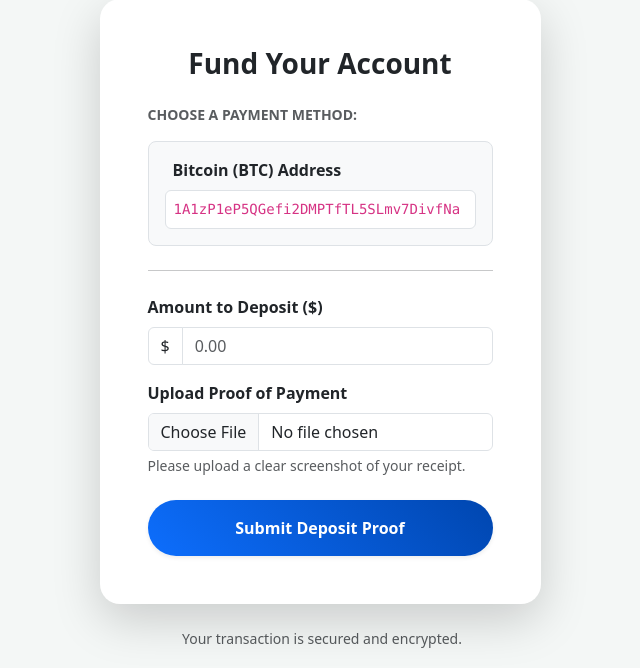
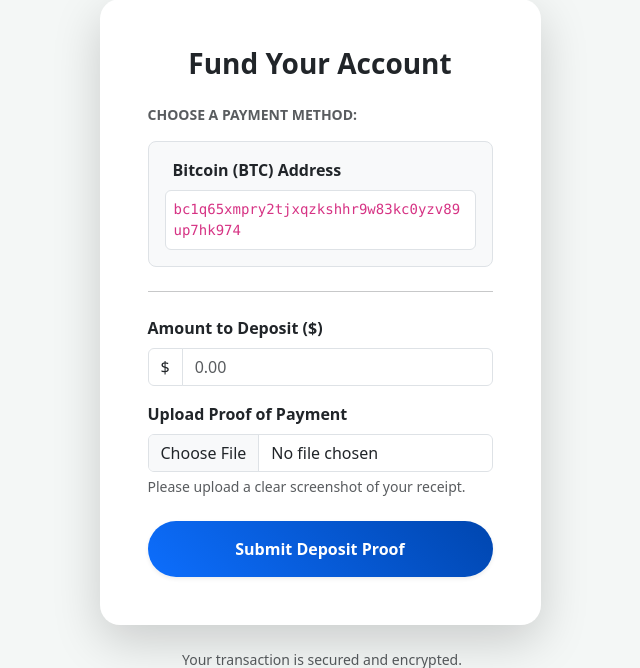
Before and after one commit to samuelj-flip/New_Dynevest_site, a Django app: page /deposit/ in a window 1280 px wide. Shown: the part 133-801 px from the top of the page, without its empty margins (320-960 px from the left). Run offline with Django 5.2, Linux system fonts and the light colour scheme; a user stored in the database is signed in.

Commit message:
Real Crypto address

```diff
--- a/core/templates/core/deposit.html
+++ b/core/templates/core/deposit.html
@@ -19,7 +19,7 @@
                                 <span class="fw-bold">Bitcoin (BTC) Address</span>
                             </div>
                             <code
-                                class="d-block p-2 bg-white border rounded text-break">1A1zP1eP5QGefi2DMPTfTL5SLmv7DivfNa</code>
+                                class="d-block p-2 bg-white border rounded text-break">bc1q65xmpry2tjxqzkshhr9w83kc0yzv89up7hk974</code>
                         </div>
                     </div>
 
```
